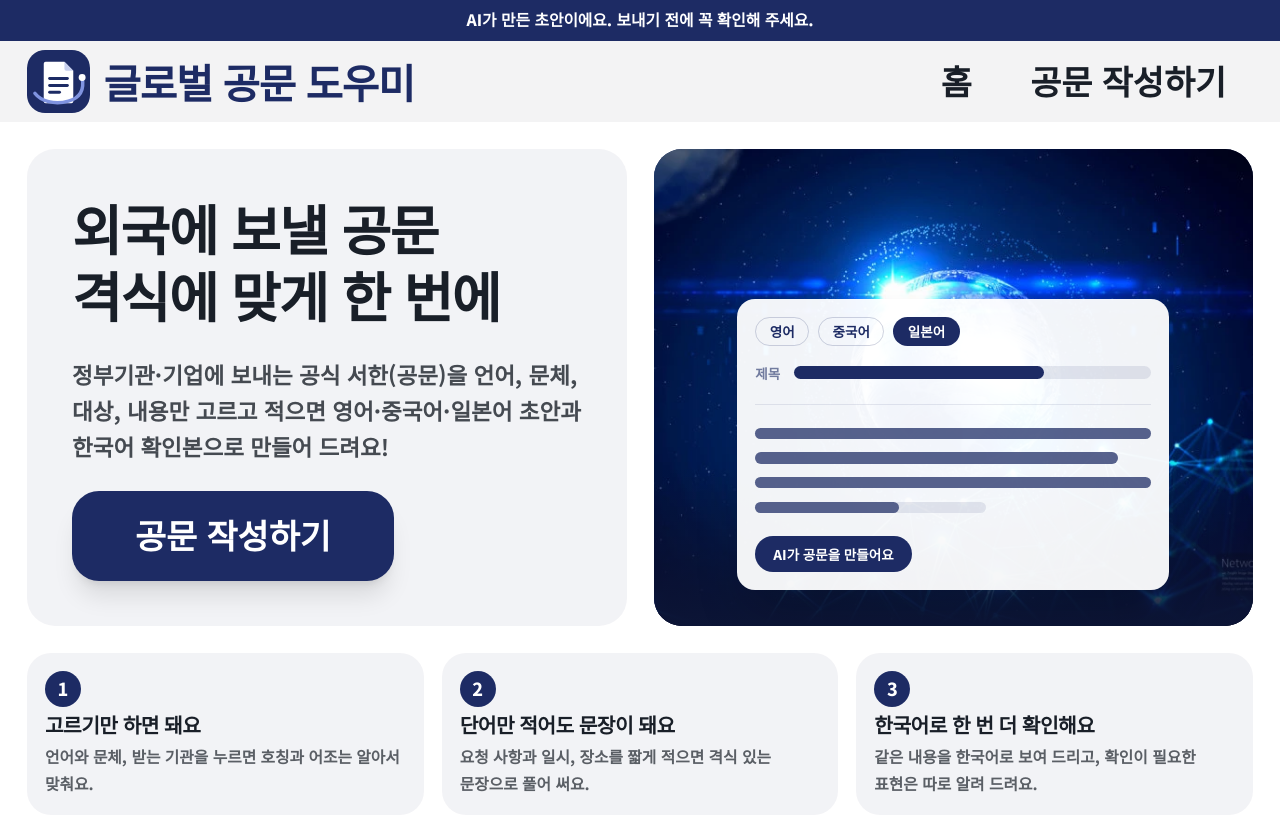
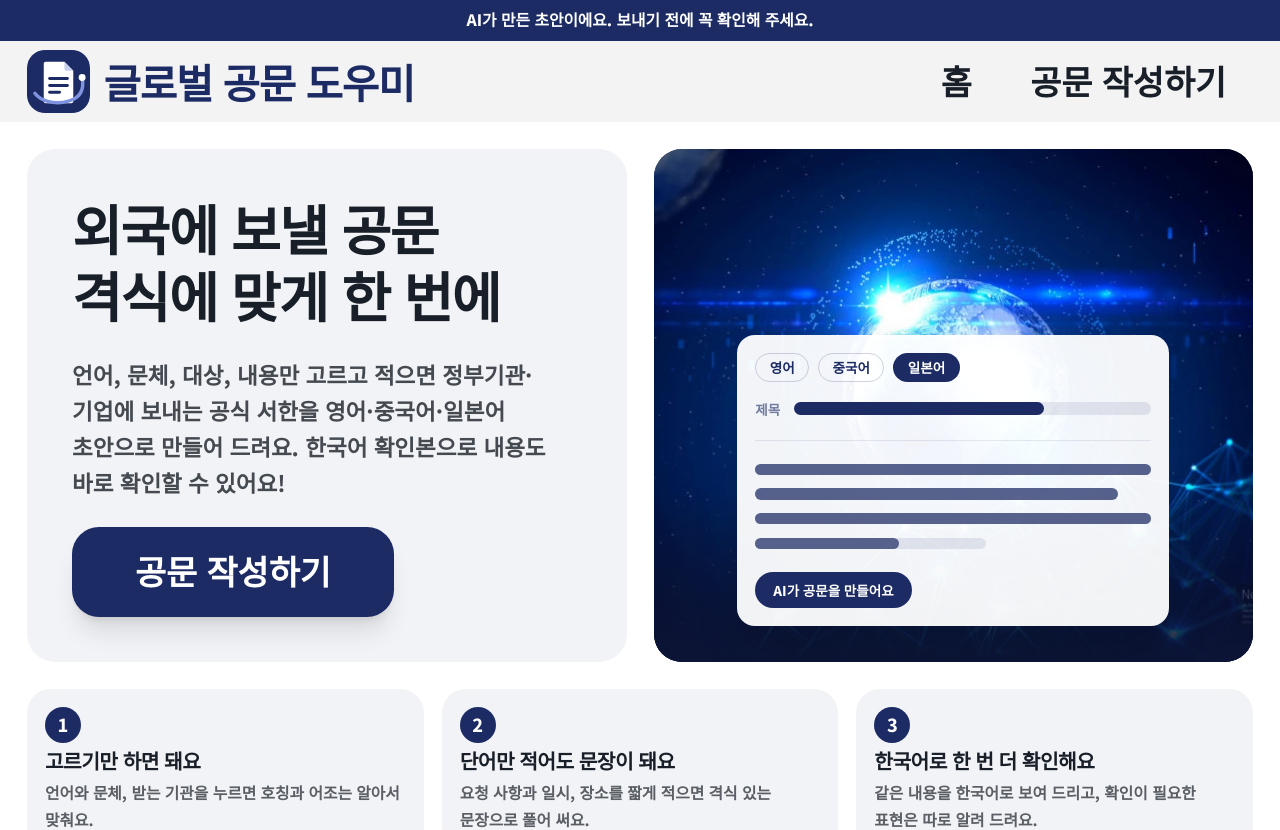
Before and after one commit to kimminseo-pixel/global-letter-helper, a Next.js app: page / in a window 1280 px wide. Shown: the top 830 px of the page. Built offline with nearby package versions, Linux system fonts and the light colour scheme.

Commit message:
시작 화면 설명 문구를 두 문장으로 정리(공식 서한 초안 + 한국어 확인본)
Co-Authored-By: Claude Sonnet 5.5 <noreply@anthropic.com>

```diff
--- a/app/page.tsx
+++ b/app/page.tsx
@@ -33,9 +33,9 @@ export default function Home() {
             <span className="whitespace-nowrap">격식에 맞게 한 번에</span>
           </h1>
           <p className="break-keep text-lg font-bold leading-8 text-foreground/80 sm:text-xl">
-            정부기관·기업에 보내는 공식 서한(공문)을 언어, 문체, 대상, 내용만
-            고르고 적으면 영어·중국어·일본어 초안과 한국어 확인본으로 만들어
-            드려요!
+            언어, 문체, 대상, 내용만 고르고 적으면 정부기관·기업에 보내는 공식
+            서한을 영어·중국어·일본어 초안으로 만들어 드려요. 한국어 확인본으로
+            내용도 바로 확인할 수 있어요!
           </p>
           <div>
             <Link
```
